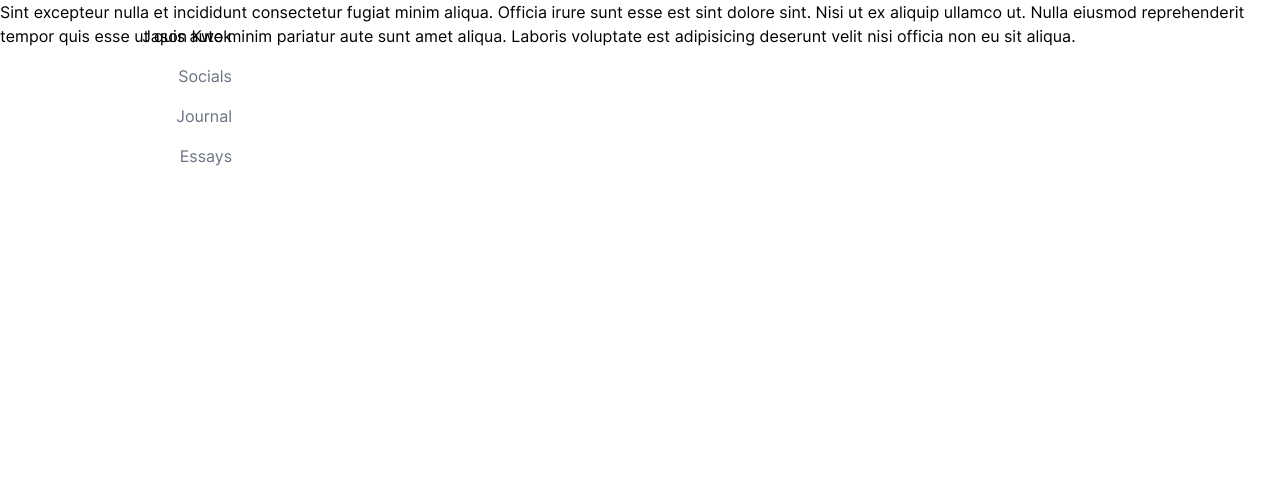
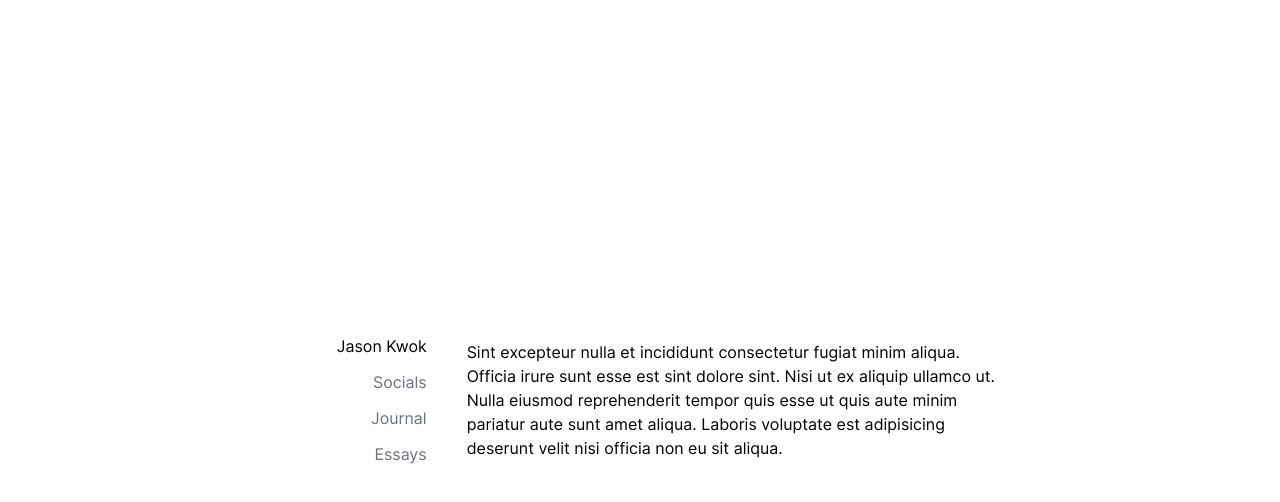
Before and after one commit to Pandoks/website, a SvelteKit app: page / in a window 1280 px wide. Shown: the top 502 px of the page. Built offline with nearby package versions, Linux system fonts and the light colour scheme.

Commit message:
Spacing for nav

```diff
--- a/src/routes/+layout.svelte
+++ b/src/routes/+layout.svelte
@@ -10,9 +10,10 @@
   ];
 </script>
 
-<div>
-  <nav class="fixed p-6 w-64 h-screen">
-    <div class="flex flex-col space-y-4 text-right text-gray-500 no-underline">
+<div class="flex items-center h-screen">
+  <nav
+    class="flex flex-col space-y-3 w-1/3 text-right text-gray-500 no-underline"
+  >
     {#each links as link}
       {#if link.href === $page.url.pathname}
         <span class="text-black">{link.text}</span>
@@ -20,8 +21,8 @@
         <a class="hover:text-gray-400" href={link.href}>{link.text}</a>
       {/if}
     {/each}
-    </div>
   </nav>
-
+  <div class="pl-10 w-[45%]">
     <slot />
   </div>
+</div>
--- a/src/routes/+page.svelte
+++ b/src/routes/+page.svelte
@@ -1,10 +1,10 @@
-<div>
+<p>
   Sint excepteur nulla et incididunt consectetur fugiat minim aliqua. Officia
   irure sunt esse est sint dolore sint. Nisi ut ex aliquip ullamco ut. Nulla
   eiusmod reprehenderit tempor quis esse ut quis aute minim pariatur aute sunt
   amet aliqua. Laboris voluptate est adipisicing deserunt velit nisi officia non
   eu sit aliqua.
-</div>
+</p>
 
 <svelte:head>
   <title>Jason Kwok</title>
```
Lines whose indentation alone changed are shown as unchanged.
